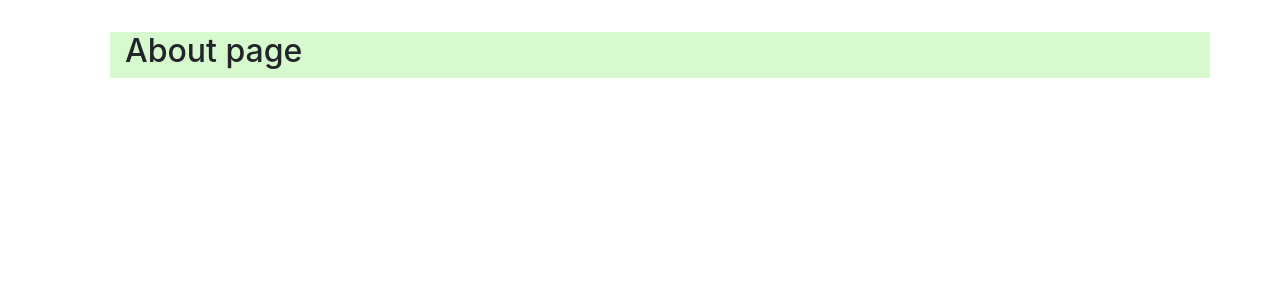
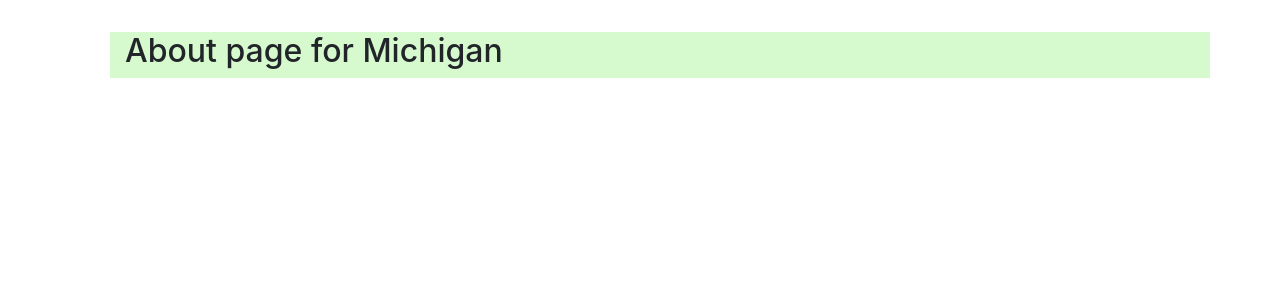
Before and after one commit to mohanaveluk/minnalapp, a PHP site: page /about.php in a window 1280 px wide. Shown: the part 56-356 px from the top of the page. Run offline with PHP 8.4, Linux system fonts and the light colour scheme; grey boxes labelled with a size stand in for pictures from a placeholder-image service; some libraries are stand-ins or nearby versions.

Commit message:
About us page update

```diff
--- a/about.php
+++ b/about.php
@@ -52,7 +52,7 @@
     <div class="container">
         <dir class="row">
             <dir class="col-sm-12" style="background-color:#d6f9cd" >
-            <h2 > <?php echo "About page" ?></h2>
+            <h2 > <?php echo "About page for Michigan" ?></h2>
             </div>
         </dir>
     </div>
```
